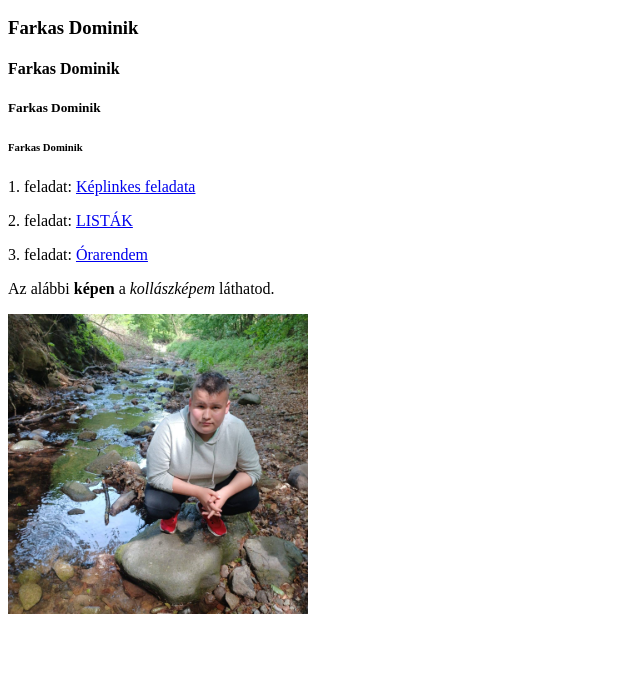
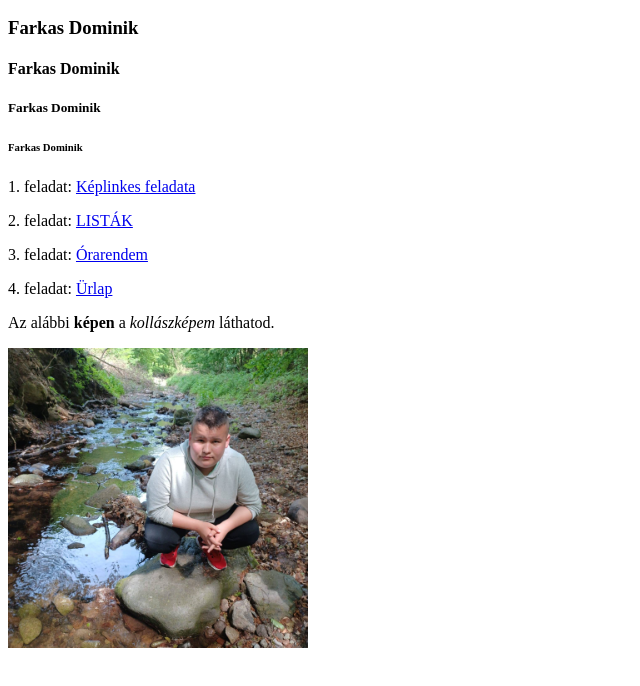
Before and after one commit to FarkasDominik/Web, a plain HTML site: page index.html in a window 1280 px wide. Shown: the part 110-796 px from the top of the page, without its empty margins (0-640 px from the left). Drawn offline with Linux system fonts and the light colour scheme.

Commit message:
Update index.html

```diff
--- a/index.html
+++ b/index.html
@@ -17,6 +17,7 @@
     <p>1. feladat: <a href="keplink.html">Képlinkes feladata</a></p>
      <p>2. feladat: <a href="lista.html">LISTÁK</a></p>
     <p>3. feladat: <a href="orarend.html">Órarendem</a></p>
+     <p>4. feladat: <a href="urlap.html">Ürlap</a></p>
     <p>
         Az alábbi
         <b>képen</b>
```
